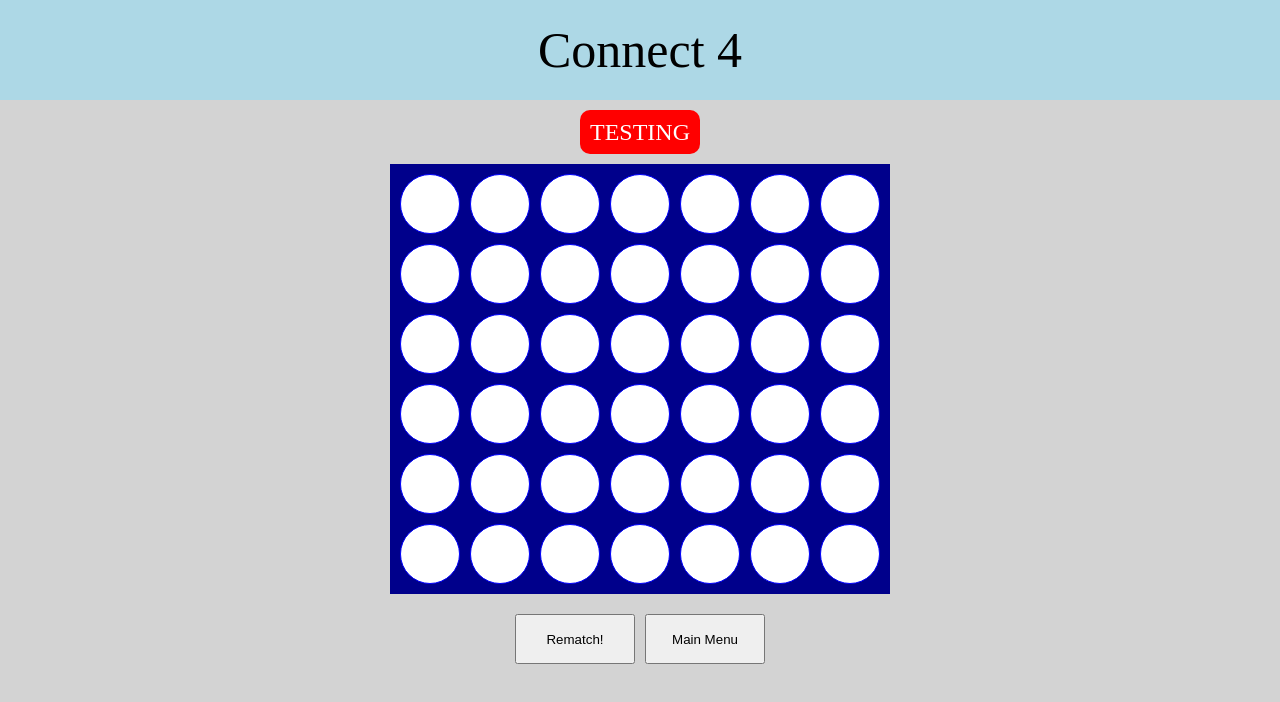
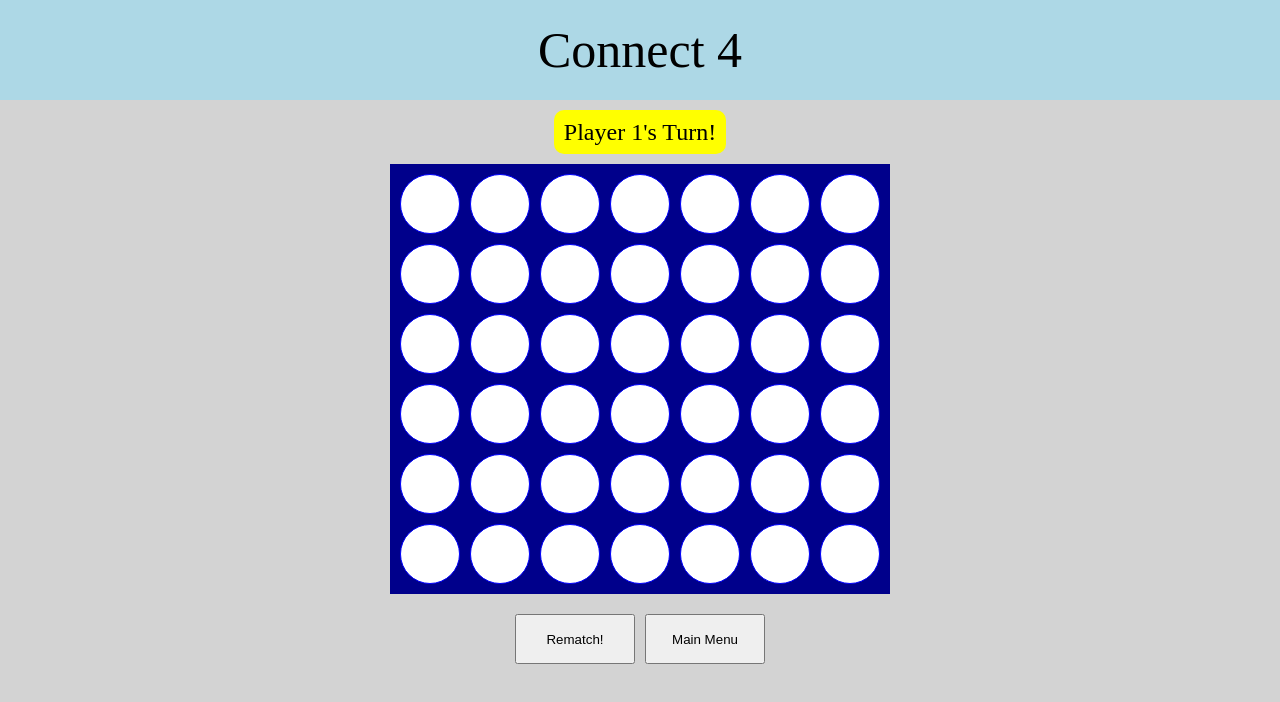
Before and after one commit to SpykerNZ/odin-connect4, a plain HTML site: page index.html in a window 1280 px wide. Both pictures are taken after a click on the button "Let's Go!". Drawn offline with Linux system fonts and the light colour scheme.

Commit message:
added status message coloring

```diff
--- a/scripts/view.js
+++ b/scripts/view.js
@@ -1,5 +1,6 @@
 import { PlayerFactory } from "./game/players.js";
 import { matrix } from "./game/matrix.js";
+import { turn } from "./game/turn.js";
 
 export const View = function (containerElem) {
   const setupPageElem = containerElem.querySelector(".setup");
@@ -23,7 +24,7 @@ export const View = function (containerElem) {
   const gameboardElem = gamePageElem.querySelector(".gameboard");
   const statusTextElem = gamePageElem.querySelector(".status-text");
 
-  const gameboardColors = {
+  const gameColors = {
     emptyCell: "#FFFFFF",
     background: "#000000",
     playerArray: ["#FFFF00", "#FF0000"],
@@ -43,7 +44,7 @@ export const View = function (containerElem) {
     for (let i = 0; i < playerSettingElems.length; i++) {
       playerSettingElems[i].type.value = players[i].type;
       playerSettingElems[i].username.value = players[i].username;
-      playerSettingElems[i].color.value = gameboardColors.playerArray[i];
+      playerSettingElems[i].color.value = gameColors.playerArray[i];
     }
   }
 
@@ -53,7 +54,7 @@ export const View = function (containerElem) {
     for (let i = 0; i < numberOfPlayers; i++) {
       players[i].type = playerSettingElems[i].type.value;
       players[i].username = playerSettingElems[i].username.value;
-      gameboardColors.playerArray[i] = playerSettingElems[i].color.value;
+      gameColors.playerArray[i] = playerSettingElems[i].color.value;
     }
     return players;
   }
@@ -77,12 +78,15 @@ export const View = function (containerElem) {
 
   function updateGameState(state) {
     _updateGameboard(state.board);
-    _updateStatusText("TESTING");
+    const player = turn.getActivePlayer(state);
+    statusTextElem.textContent = `${player.username}'s Turn!`;
+    statusTextElem.style.backgroundColor =
+      gameColors.playerArray[state.activePlayerIndex];
   }
 
   function _updateGameboard(board) {
-    let colorArray = [gameboardColors.emptyCell];
-    gameboardColors.playerArray.forEach((color) => {
+    let colorArray = [gameColors.emptyCell];
+    gameColors.playerArray.forEach((color) => {
       colorArray.push(color);
     });
     for (var i = 0; i < matrix.getNumberRows(board); i++) {
@@ -92,10 +96,6 @@ export const View = function (containerElem) {
         ].style.backgroundColor = colorArray[matrix.getCell(board, i, j)];
       }
     }
-  }
-
-  function _updateStatusText(str) {
-    statusTextElem.textContent = str;
   }
 
   function bindStartGame(handler) {
--- a/styles.css
+++ b/styles.css
@@ -73,7 +73,6 @@ button.start {
   background-color: red;
   padding: 10px;
   border-radius: 10px;
-  color: white;
 }
 
 .gameboard {
```
